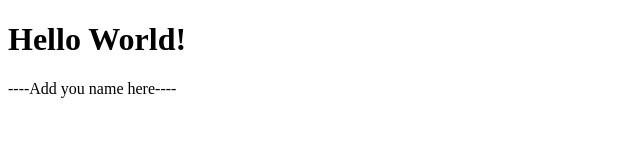
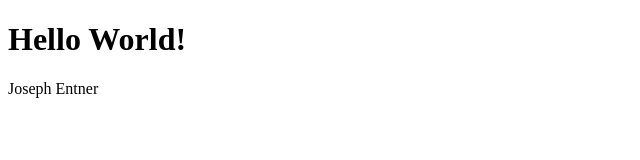
Before and after one commit to DS4200-S23-Class/ic-01-josephentner, a plain HTML site: page index.html in a window 1280 px wide. Shown: the full height of the page, 0-640 px from the left. Drawn offline with Linux system fonts and the light colour scheme.

Commit message:
Added name

```diff
--- a/index.html
+++ b/index.html
@@ -6,7 +6,7 @@
 
 <p>
 
-----Add you name here----
+Joseph Entner
 
 </p>
 
```
